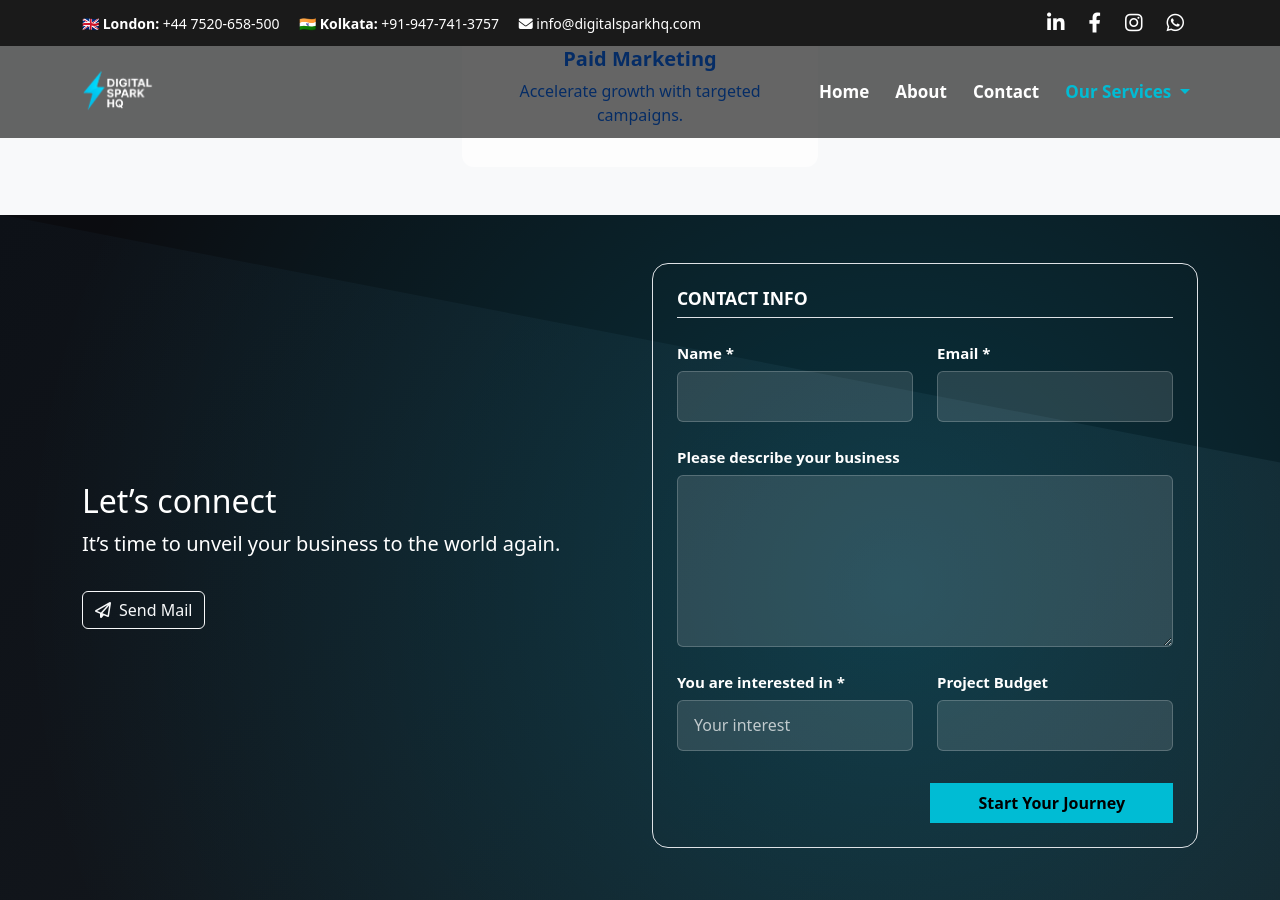
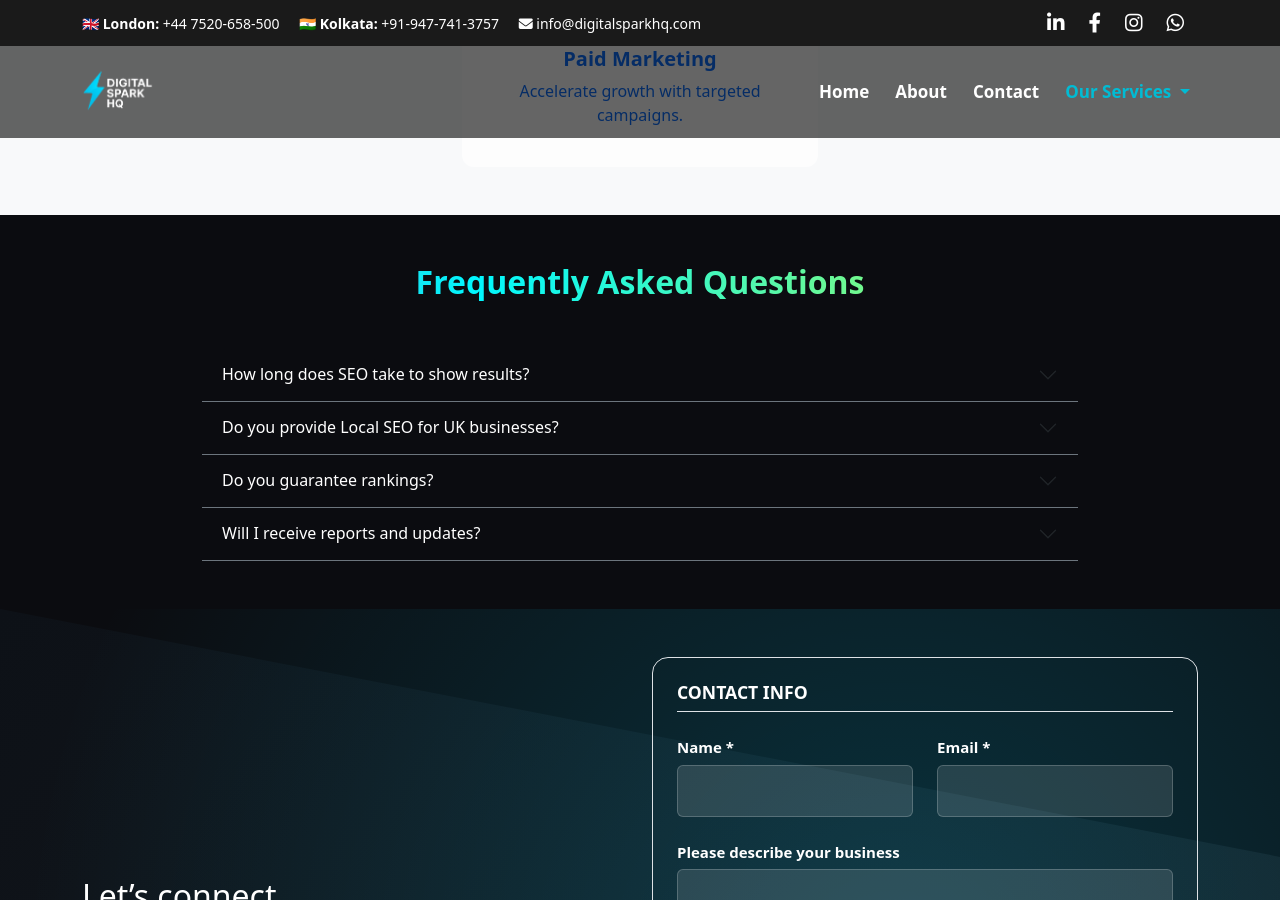
Before and after one commit to Iambiswajit-C/digitalsparkhq, a Jekyll site: the page built from services/seo/index.md, in a window 1280 px wide and 900 px high, scrolled down 2659 px. Built offline with Jekyll 4.4.1, drawn with Linux system fonts in a browser that asks for light colours.

Commit message:
Update index.md

```diff
--- a/services/seo/index.md
+++ b/services/seo/index.md
@@ -204,3 +204,142 @@ breadcrumb:
     </div>
   </div>
 </section>
+
+
+<!-- FAQs Section -->
+<section id="service-faqs" class="py-5 text-white position-relative">
+  <div class="service-dark-bg"></div>
+
+  <div class="container fade-in" style="max-width:900px;">
+    <h2 class="fw-bold gradient-text text-center mb-5">
+      Frequently Asked Questions
+    </h2>
+
+     <div class="accordion accordion-flush" id="faqAccordion">
+
+       <!-- Q1 -->
+      <div class="accordion-item bg-transparent border-bottom border-secondary">
+        <h3 class="accordion-header">
+          <button class="accordion-button collapsed bg-transparent text-white"
+                  data-bs-toggle="collapse"
+                  data-bs-target="#faq1">
+            How long does SEO take to show results?
+          </button>
+        </h3>
+        <div id="faq1" class="accordion-collapse collapse" data-bs-parent="#faqAccordion">
+          <div class="accordion-body text-white-75">
+            Most businesses begin seeing measurable improvements within 3–6 months. SEO builds sustainable growth rather than instant spikes, making results long-term and consistent.
+          </div>
+        </div>
+      </div>
+
+      <!-- Q2 -->
+      <div class="accordion-item bg-transparent border-bottom border-secondary">
+        <h3 class="accordion-header">
+          <button class="accordion-button collapsed bg-transparent text-white"
+                  data-bs-toggle="collapse"
+                  data-bs-target="#faq2">
+            Do you provide Local SEO for UK businesses?
+         </button>
+        </h3>
+        <div id="faq2" class="accordion-collapse collapse" data-bs-parent="#faqAccordion">
+          <div class="accordion-body text-white-75">
+            Yes. We optimize Google Business Profiles, maps rankings, and local searches to help UK businesses dominate their city and regional markets.
+          </div>
+        </div>
+      </div>
+
+      <!-- Q3 -->
+      <div class="accordion-item bg-transparent border-bottom border-secondary">
+        <h3 class="accordion-header">
+          <button class="accordion-button collapsed bg-transparent text-white"
+                  data-bs-toggle="collapse"
+                  data-bs-target="#faq3">
+            Do you guarantee rankings?
+          </button>
+        </h3>
+        <div id="faq3" class="accordion-collapse collapse" data-bs-parent="#faqAccordion">
+          <div class="accordion-body text-white-75">
+            No ethical agency guarantees rankings. Instead, we focus on proven strategies that consistently improve traffic, visibility, and leads.
+          </div>
+        </div>
+      </div>
+
+      <!-- Q4 -->
+      <div class="accordion-item bg-transparent border-bottom border-secondary">
+        <h3 class="accordion-header">
+          <button class="accordion-button collapsed bg-transparent text-white"
+                  data-bs-toggle="collapse"
+                  data-bs-target="#faq4">
+            Will I receive reports and updates?
+          </button>
+        </h3>
+        <div id="faq4" class="accordion-collapse collapse" data-bs-parent="#faqAccordion">
+          <div class="accordion-body text-white-75">
+            Absolutely. You receive clear monthly reports with rankings, traffic, conversions, and actionable insights.
+          </div>
+        </div>
+      </div>
+
+    </div>
+  </div>
+</section>
+
+<!-- FAQ Schema -->
+<script type="application/ld+json">
+{
+  "@context": "https://schema.org",
+  "@type": "FAQPage",
+  "mainEntity": [
+    {
+      "@type": "Question",
+      "name": "How long does SEO take to show results?",
+      "acceptedAnswer": {
+        "@type": "Answer",
+        "text": "Most businesses begin seeing measurable improvements within 3–6 months. SEO builds sustainable growth rather than instant spikes, making results long-term and consistent."
+      }
+    },
+    {
+      "@type": "Question",
+      "name": "Do you provide Local SEO for UK businesses?",
+      "acceptedAnswer": {
+        "@type": "Answer",
+        "text": "Yes. We optimize Google Business Profiles, maps rankings, and local searches to help UK businesses dominate their city and regional markets."
+      }
+    },
+    {
+      "@type": "Question",
+      "name": "Do you guarantee rankings?",
+      "acceptedAnswer": {
+        "@type": "Answer",
+        "text": " No ethical agency guarantees rankings. Instead, we focus on proven strategies that consistently improve traffic, visibility, and leads."
+      }
+    },
+    {
+      "@type": "Question",
+      "name": "Will I receive reports and updates?",
+      "acceptedAnswer": {
+        "@type": "Answer",
+        "text": "Absolutely. You receive clear monthly reports with rankings, traffic, conversions, and actionable insights."
+      }
+    }
+  ]
+}
+</script>
+
+<!-- Service Schema -->
+<script type="application/ld+json">
+{
+  "@context": "https://schema.org",
+  "@type": "Service",
+  "name": "SEO & Local SEO Services",
+  "description": "Technical SEO, local optimization, and search strategies that help businesses rank higher and generate consistent leads.",
+  "provider": {
+    "@type": "Organization",
+    "name": "Digital Spark HQ",
+    "url": "https://digitalsparkhq.com"
+  },
+  "areaServed": ["UK","Europe","India"],
+  "url": "https://digitalsparkhq.com/services/seo/"
+}
+</script>
```
